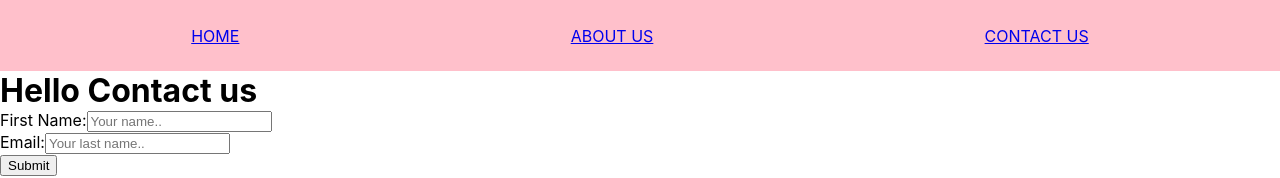
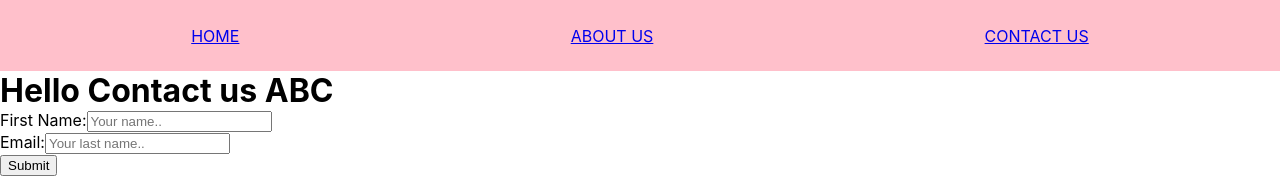
Before and after one commit to sheilja/react_root, a React (Create React App) app: page /contactus in a window 1280 px wide. Shown: the top 178 px of the page. Built offline with nearby package versions, Linux system fonts and the light colour scheme.

Commit message:
change in branch acording to suggestion

```diff
--- a/src/Contactus.js
+++ b/src/Contactus.js
@@ -4,7 +4,7 @@ import Form from './Form'
 const Contactus=()=>{
 return(<React.Fragment>
     <div>
-          <h1>Hello Contact us</h1>
+          <h1>Hello Contact us ABC</h1>
           <Form/>
     </div>
 </React.Fragment>)
```
